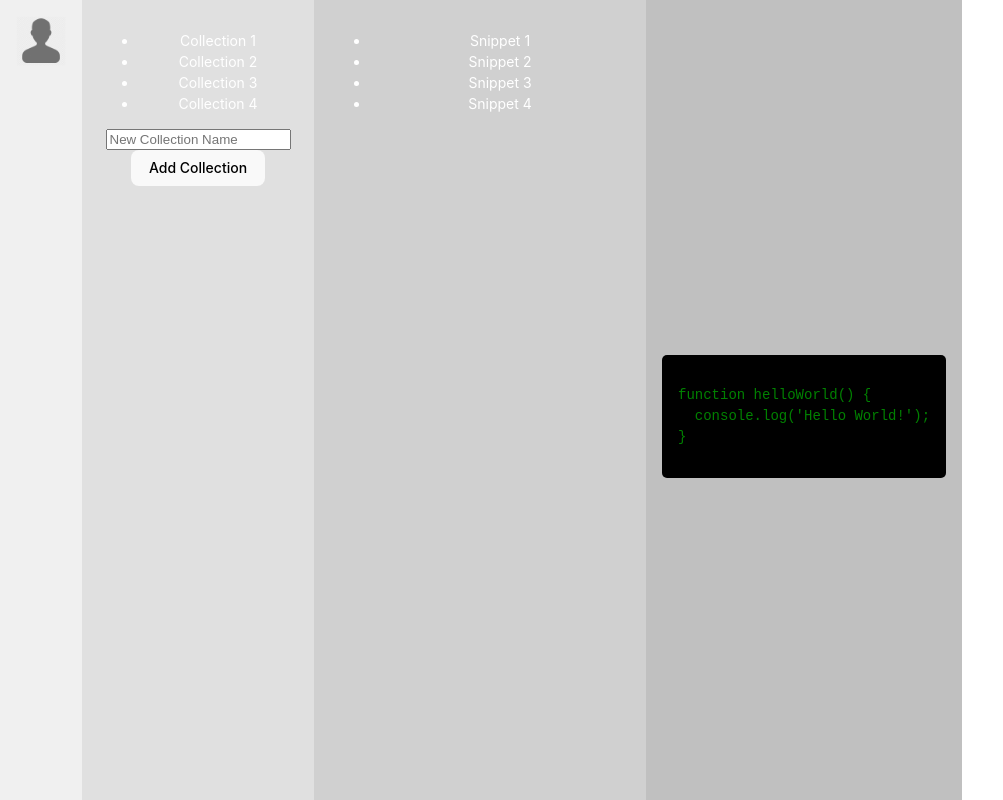
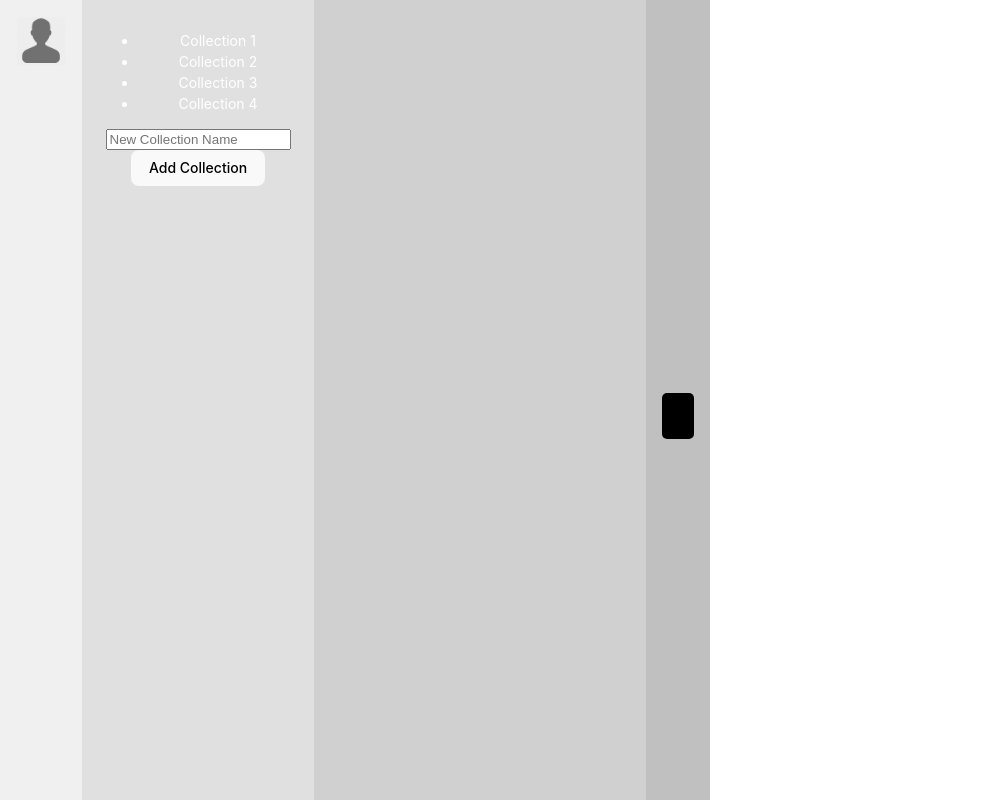
Before and after one commit to cmirza/codecrate-frontend, a React (Vite) app: page / in a window 1280 px wide. Shown: the whole page, without its empty margins (0-1003 px from the left). Built offline with nearby package versions, Linux system fonts and the light colour scheme.

Commit message:
Collection, snippet and snippet details working

```diff
--- a/src/App.tsx
+++ b/src/App.tsx
@@ -1,4 +1,4 @@
-import React from 'react';
+import React, { useState } from 'react';
 import './App.css';
 import './Layout.css';
 import UserColumn from './components/UserColumn';
@@ -7,13 +7,20 @@ import SnippetsColumn from './components/SnippetsColumn';
 import SnippetDetailsColumn from './components/SnippetDetailsColumn';
 
 const App: React.FC = () => {
+  const [selectedCollection, setSelectedCollection] = useState<string | null>(null);
+  const [selectedSnippet, setSelectedSnippet] = useState<string | null>(null);
+
+  const handleCollectionSelect = (collectionName: string | null) => {
+    setSelectedCollection(collectionName);
+  };
+
   return (
     <div className="App">
       <div className="app-layout">
         <UserColumn />
-        <CollectionsColumn />
-        <SnippetsColumn />
-        <SnippetDetailsColumn />
+        <CollectionsColumn onCollectionSelect={setSelectedCollection} />
+        <SnippetsColumn selectedCollection={selectedCollection} setSelectedSnippet={setSelectedSnippet} />
+        <SnippetDetailsColumn selectedSnippet={selectedSnippet} />
       </div>
     </div>
   );
--- a/src/components/CollectionsColumn.tsx
+++ b/src/components/CollectionsColumn.tsx
@@ -1,14 +1,17 @@
 import React, { useState } from 'react';
 import './CollectionsColumn.css';
 
-const CollectionsColumn: React.FC = () => {
+interface CollectionsColumnProps {
+  onCollectionSelect: (collectionName: string | null) => void;
+}
+
+const CollectionsColumn: React.FC<CollectionsColumnProps> = ({ onCollectionSelect}) => {
   const [collections, setCollections] = useState<string[]>([
     'Collection 1',
     'Collection 2',
     'Collection 3',
     'Collection 4'
   ]);
-
   const [newCollectionName, setNewCollectionName] = useState<string>('');
 
   const handleInputChange = (event: React.ChangeEvent<HTMLInputElement>) => {
@@ -23,11 +26,17 @@ const CollectionsColumn: React.FC = () => {
     }
   };
 
+  const handleCollectionClick = (collection: string) => {
+    onCollectionSelect(collection);
+  };
+
   return (
       <div className="collections-column">
         <ul>
           {collections.map((collection, index) => (
-            <li key={index}>{collection}</li>
+            <li key={index} onClick={() => handleCollectionClick(collection)}>
+              {collection}
+            </li>
           ))}
         </ul>
         <form onSubmit={handleFormSubmit}>
--- a/src/components/SnippetDetailsColumn.tsx
+++ b/src/components/SnippetDetailsColumn.tsx
@@ -1,15 +1,70 @@
 import React from 'react';
 import './SnippetDetailsColumn.css';
 
-const SnippetDetailsColumn: React.FC = () => {
+interface SnippetDetailsColumnProps {
+  selectedSnippet: string | null;
+}
+
+const SnippetDetailsColumn: React.FC<SnippetDetailsColumnProps> = ({ selectedSnippet }) => {
+  const snippets: Record<string, string> = {
+    'Snippet 1-1': `function example1() {
+  console.log('Example 1');
+    }`,
+    'Snippet 1-2': `function example2() {
+  console.log('Example 2');
+    }`,
+    'Snippet 1-3': `function example3() {
+  console.log('Example 3');
+    }`,
+    'Snippet 1-4': `function example4() {
+  console.log('Example 4');
+    }`,
+    'Snippet 2-1': `function example5() {
+  console.log('Example 5');
+    }`,
+    'Snippet 2-2': `function example6() {
+  console.log('Example 6');
+    }`,
+    'Snippet 2-3': `function example7() {
+  console.log('Example 7');
+    }`,
+    'Snippet 2-4': `function example8() {
+  console.log('Example 8');
+    }`,
+    'Snippet 3-1': `function example9() {
+  console.log('Example 9');
+    }`,
+    'Snippet 3-2': `function example10() {
+  console.log('Example 10');
+    }`,
+    'Snippet 3-3': `function example11() {
+  console.log('Example 11');
+    }`,
+    'Snippet 3-4': `function example12() {
+  console.log('Example 12');
+    }`,
+    'Snippet 4-1': `function example13() {
+  console.log('Example 13');
+    }`,
+    'Snippet 4-2': `function example14() {
+  console.log('Example 14');
+    }`,
+    'Snippet 4-3': `function example15() {
+  console.log('Example 15');
+    }`,
+    'Snippet 4-4': `function example16() {
+  console.log('Example 16');
+    }`
+  };
+
+  const snippetContent = selectedSnippet ? snippets[selectedSnippet] : '';
+
   return (
     <div className="snippet-details-column">
       <div className='black-box'>
         <pre style={{ textAlign: 'left'}}>
           <code>
-            {`function helloWorld() {
-  console.log('Hello World!');
-}`}
+            {snippetContent}
           </code>
         </pre>
       </div>
--- a/src/components/SnippetsColumn.tsx
+++ b/src/components/SnippetsColumn.tsx
@@ -1,17 +1,31 @@
 import React from 'react';
 import './SnippetsColumn.css';
 
-const SnippetsColumn: React.FC = () => {
-  const snippets = ['Snippet 1', 'Snippet 2', 'Snippet 3', 'Snippet 4'];
+interface SnippetsColumnProps {
+  selectedCollection: string | null;
+  setSelectedSnippet: (snippet: string | null) => void;
+}
+
+const SnippetsColumn: React.FC<SnippetsColumnProps> = ({ selectedCollection, setSelectedSnippet }) => {
+  const snippets: Record<string, string[]> = {
+    'Collection 1': ['Snippet 1-1', 'Snippet 1-2', 'Snippet 1-3', 'Snippet 1-4'],
+    'Collection 2': ['Snippet 2-1', 'Snippet 2-2', 'Snippet 2-3', 'Snippet 2-4'],
+    'Collection 3': ['Snippet 3-1', 'Snippet 3-2', 'Snippet 3-3', 'Snippet 3-4'],
+    'Collection 4': ['Snippet 4-1', 'Snippet 4-2', 'Snippet 4-3', 'Snippet 4-4']
+  };
+
+  const displayedSnippets = selectedCollection ? snippets[selectedCollection] : [];
 
   return (
-      <div className="snippets-column">
-        <ul>
-          {snippets.map((snippet, index) => (
-            <li key={index}>{snippet}</li>
-          ))}
-        </ul>
-      </div>
+    <div className="snippets-column">
+      <ul>
+        {displayedSnippets.map((snippet, index) => (
+          <li key={index} onClick={() => setSelectedSnippet(snippet)}>
+            {snippet}
+          </li>
+        ))}
+      </ul>
+    </div>
   );
 };
 
```
